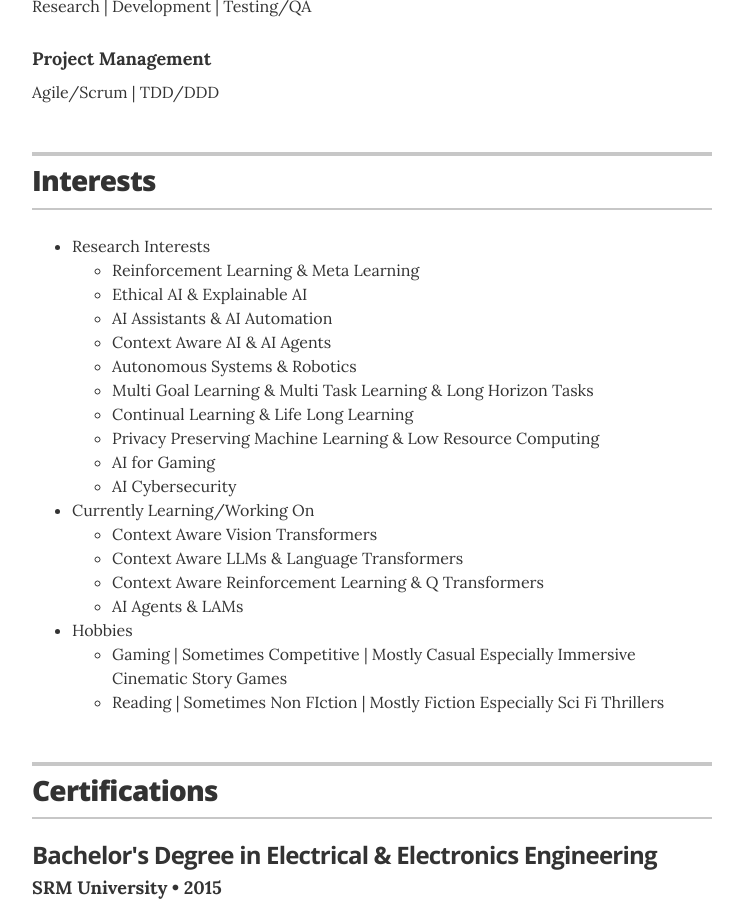
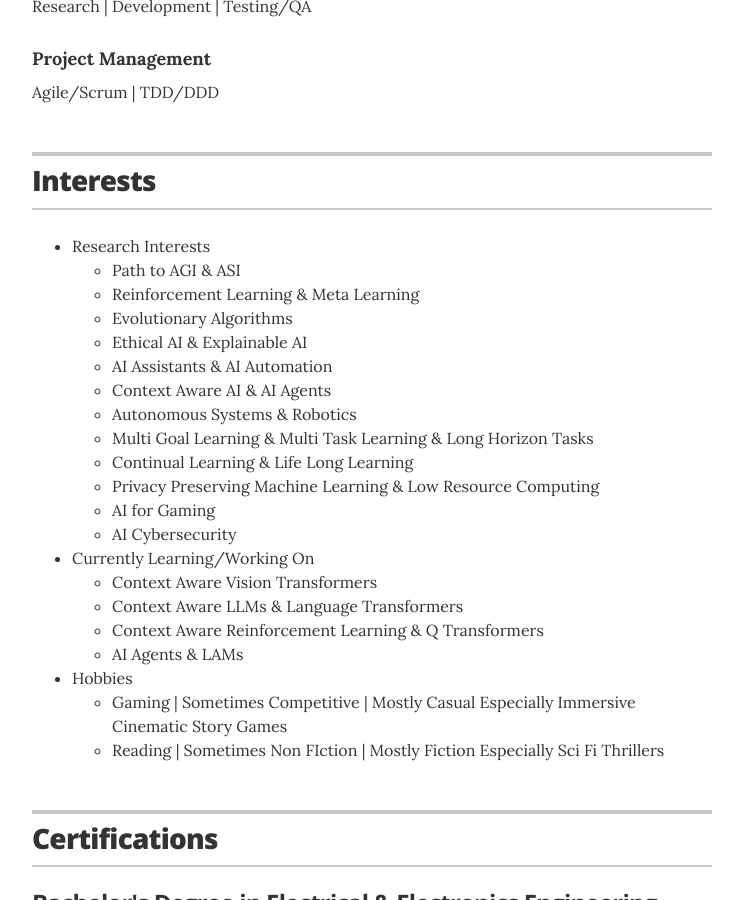
Before and after one commit to Vidharth/Vidharth.github.io, a Jekyll site: the page built from index.html, in a window 1280 px wide and 900 px high, scrolled down 4186 px. Shown: the whole window, without its empty margins (268-1011 px from the left). Built offline with Jekyll 4.4.1, drawn with Linux system fonts in a browser that asks for light colours.

Commit message:
Update interests.yml

```diff
--- a/_data/interests.yml
+++ b/_data/interests.yml
@@ -1,7 +1,9 @@
 # Interests
 - description: Research Interests
     <ul class="resume-item-list">
+    <li> Path to AGI & ASI </li>
       <li> Reinforcement Learning & Meta Learning </li>
+      <li> Evolutionary Algorithms </li>
       <li> Ethical AI & Explainable AI </li>
       <li> AI Assistants & AI Automation </li>
       <li> Context Aware AI & AI Agents </li>
```
